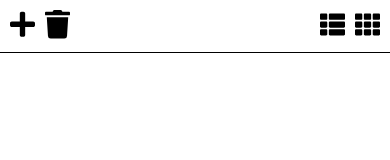
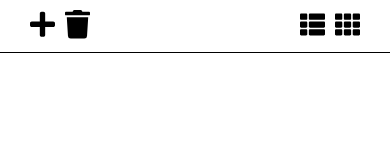
Before and after one commit to michulee/library, a plain HTML site: page index.html in a window 390 px wide. Drawn offline with Linux system fonts and the light colour scheme.

Commit message:
more margin in menu because scrollbar is partially covering in mobile

```diff
--- a/main.css
+++ b/main.css
@@ -74,8 +74,9 @@ button.remove {
     width: 100%;
     display: flex;
     flex-direction: row;
-    padding: 10px;
+    padding: 10px 30px;
     margin-bottom: 50px;
+
 }
 
 .menu > * {
```
